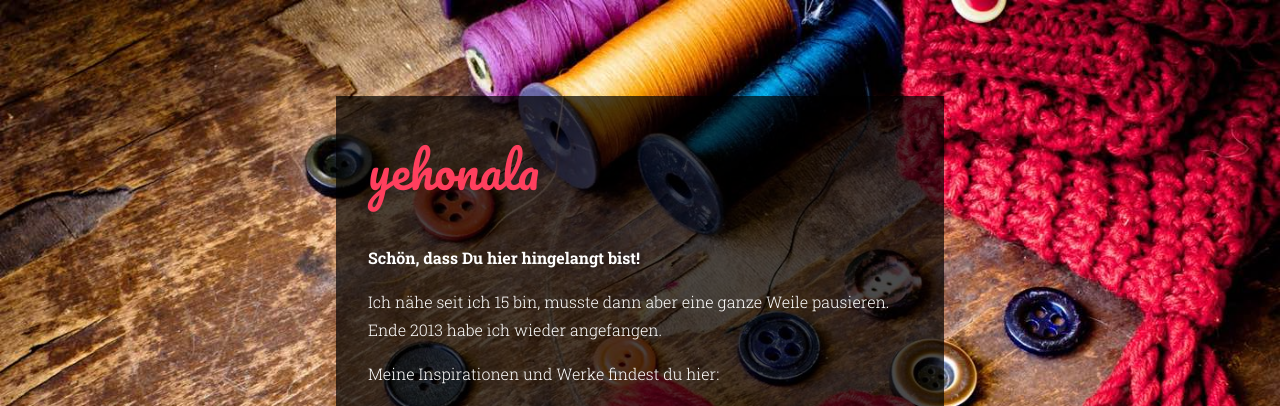
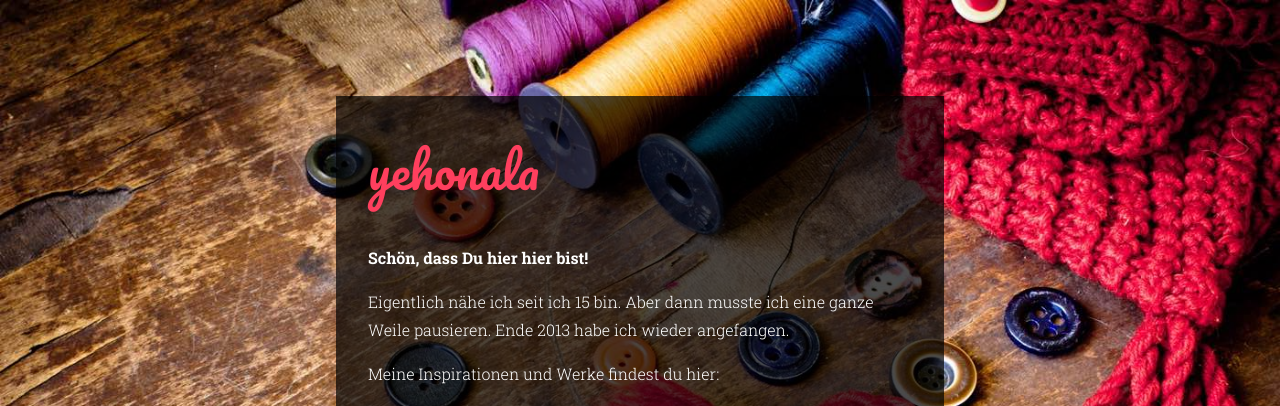
Before and after one commit to jehonala/annekremer.de, a website: page docs/sewing/index.html in a window 1280 px wide. Shown: the top 406 px of the page. Drawn offline with Linux system fonts and the light colour scheme.

Commit message:
Text changes

```diff
--- a/docs/sewing/index.html
+++ b/docs/sewing/index.html
@@ -36,10 +36,10 @@
       <div class="main-title">
         <h1>yehonala</h1>
         <p>
-          <strong>Schön, dass Du hier hingelangt bist!</strong>
+          <strong>Schön, dass Du hier hier bist!</strong>
         </p>
         <p>
-          Ich nähe seit ich 15 bin, musste dann aber eine ganze Weile pausieren. Ende 2013 habe ich wieder angefangen.
+          Eigentlich nähe ich seit ich 15 bin. Aber dann musste ich eine ganze Weile pausieren. Ende 2013 habe ich wieder angefangen.
         </p>
         <p>
           Meine Inspirationen und Werke findest du hier:
```
Also changed, not shown: src/html/sewing/index.html (+2 -2 lines).
